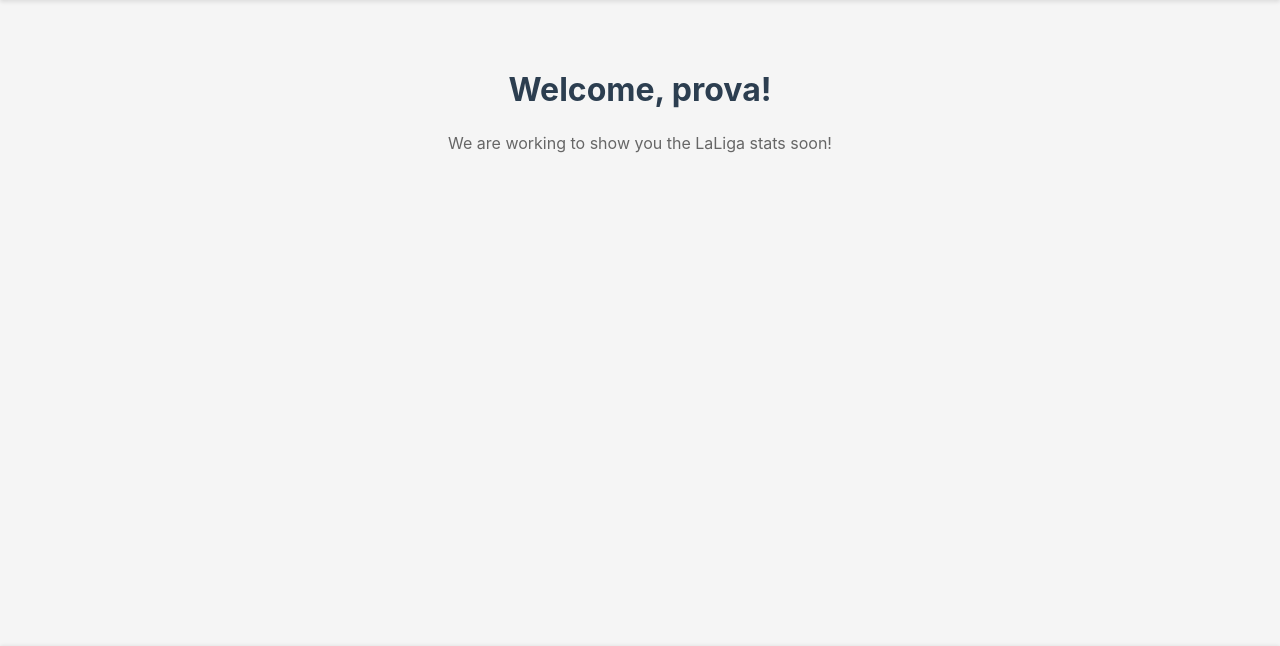
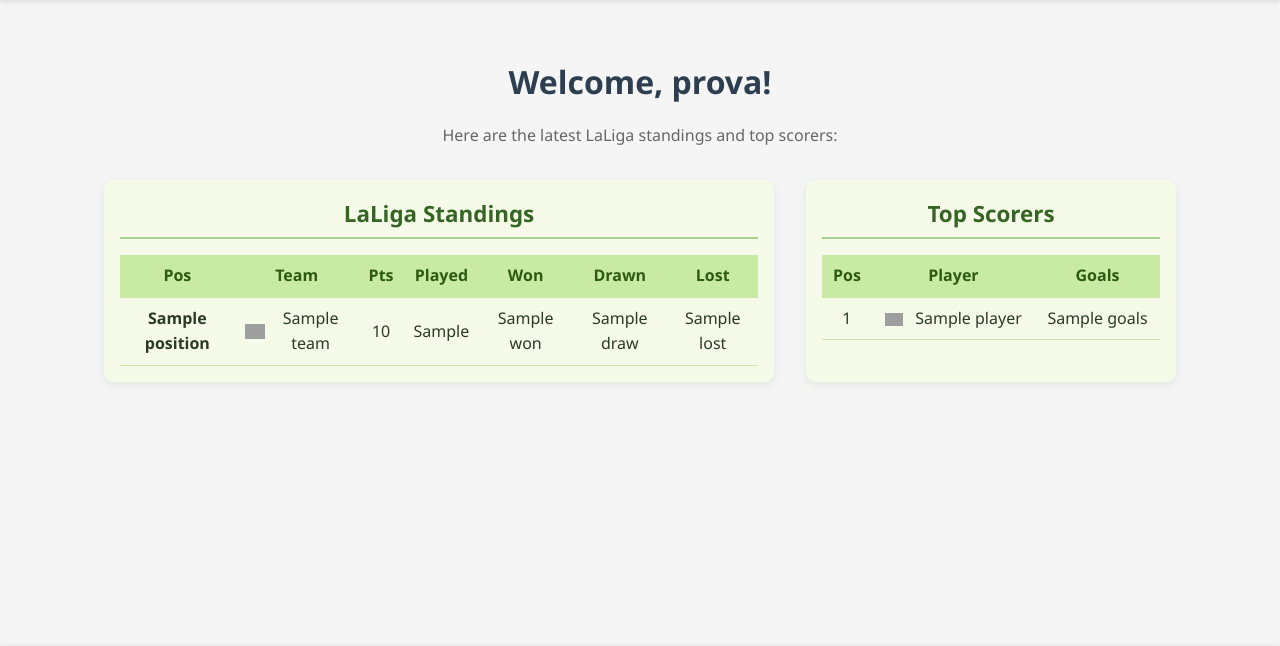
Before and after one commit to marcc28/Practica_PW, a Django app: page / in a window 1280 px wide. Shown: the part 88-734 px from the top of the page. Run offline with Django 5.2, Linux system fonts and the light colour scheme; a user stored in the database is signed in; tables that the repository leaves empty hold one stand-in row (values such as "Sample post"); a database or web service that is not in the repository returns one stand-in record (values such as "Sample title"); data that the repository does not hold is empty; grey boxes are pictures that could not be loaded.

Commit message:
clasificacions home page

```diff
--- /dev/null
+++ b/web/static/styles/home.css
@@ -0,0 +1,150 @@
+.home-container {
+    max-width: 95vw;
+    margin: 2rem auto;
+    padding: 1.5rem 2rem;
+    font-family: 'Segoe UI', Tahoma, Geneva, Verdana, sans-serif;
+    color: #2a3a23;
+}
+
+.columns-container {
+    display: flex;
+    gap: 2rem;
+    flex-wrap: wrap;
+    justify-content: center;
+}
+
+/* --- Standings Table --- */
+.standings {
+    flex: 1 1 600px;
+    border-radius: 10px;
+    box-shadow: 0 3px 10px rgba(45, 100, 0, 0.1);
+    max-height: 80vh;
+    overflow-y: auto;
+    overflow-x: auto;
+    background-color: #f6fbe9;
+    padding: 1rem;
+}
+
+.standings h2 {
+    margin-top: 0;
+    font-size: 1.4rem;
+    font-weight: 700;
+    color: #356522;
+    border-bottom: 2px solid #a9d28e;
+    padding-bottom: 0.3rem;
+    margin-bottom: 1rem;
+}
+
+.standings table {
+    width: 100%;
+    border-collapse: collapse;
+    font-size: 1rem;
+    color: #2a3a23;
+}
+
+.standings th,
+.standings td {
+    padding: 8px 10px;
+    text-align: center;
+    border-bottom: 1px solid #cbe9a5;
+}
+
+.standings th {
+    background-color: #c9eaa5;
+    color: #2d5a0e;
+    font-weight: 600;
+}
+
+.standings tbody tr:hover {
+    background-color: #d8ebcd;
+}
+
+.team-name-cell {
+    display: flex;
+    align-items: center;
+    justify-content: flex-start;
+    gap: 0.5rem;
+}
+
+.crest {
+    width: 20px;
+    height: 20px;
+    object-fit: contain;
+    vertical-align: middle;
+}
+
+.pos {
+    padding: 4px 8px;
+    text-align: center;
+    font-weight: bold;
+    border-radius: 4px;
+}
+
+.champions {
+    background-color: #004080; /* azul oscuro */
+    color: white; /* texto blanco para contraste */
+}
+
+.europa {
+    background-color: #cc6600; /* naranja oscuro */
+    color: white; /* texto blanco para contraste */
+}
+
+.conference {
+    background-color: #336633; /* verde oscuro */
+    color: white; /* texto blanco para contraste */
+}
+
+
+/* --- Scorers Table --- */
+.scorers {
+    flex: 1 1 300px;
+    background-color: #f6fbe9;
+    padding: 1rem;
+    border-radius: 10px;
+    box-shadow: 0 3px 10px rgba(45, 100, 0, 0.1);
+    max-height: 80vh;
+    overflow-y: auto;
+}
+
+.scorers h2 {
+    margin-top: 0;
+    font-size: 1.4rem;
+    font-weight: 700;
+    color: #356522;
+    border-bottom: 2px solid #a9d28e;
+    padding-bottom: 0.3rem;
+    margin-bottom: 1rem;
+}
+
+.scorers-table {
+    width: 100%;
+    border-collapse: collapse;
+    font-size: 1rem;
+    color: #2a3a23;
+}
+
+.scorers-table th,
+.scorers-table td {
+    padding: 8px 10px;
+    text-align: center;
+    border-bottom: 1px solid #cbe9a5;
+}
+
+.scorers-table th {
+    background-color: #c9eaa5;
+    color: #2d5a0e;
+    font-weight: 600;
+}
+
+.scorers-table tbody tr:hover {
+    background-color: #d8ebcd;
+}
+
+.scorers img.crest {
+    width: 18px;
+    height: 18px;
+    object-fit: contain;
+    vertical-align: middle;
+    margin-right: 0.5rem;
+}
--- a/web/templates/home.html
+++ b/web/templates/home.html
@@ -1,10 +1,83 @@
-{% extends 'base.html' %}
-
+{% extends "base.html" %}
+{% load static %}
 {% block content %}
+    <link rel="stylesheet" href="{% static 'styles/home.css' %}">
     <div class="home-container">
         {% if user.is_authenticated %}
             <h1>Welcome, {{ user.username }}!</h1>
-        <p>We are working to show you the LaLiga stats soon!</p>
+            <p>Here are the latest LaLiga standings and top scorers:</p>
+
+            <div class="columns-container">
+                <section class="standings">
+                    <h2>LaLiga Standings</h2>
+                    <table>
+                        <thead>
+                        <tr>
+                            <th>Pos</th>
+                            <th>Team</th>
+                            <th>Pts</th>
+                            <th>Played</th>
+                            <th>Won</th>
+                            <th>Drawn</th>
+                            <th>Lost</th>
+                        </tr>
+                        </thead>
+                        <tbody>
+                        {% for team in standings %}
+                            <tr>
+                                <td class="
+                                    pos
+                                    {% if team.position <= 5 %}
+                                        champions
+                                    {% elif team.position == 6 or team.position == 7 %}
+                                        europa
+                                    {% elif team.position == 8 %}
+                                        conference
+                                    {% endif %}
+                                ">
+                                    {{ team.position }}
+                                </td>
+                                <td class="team-name-cell">
+                                    <img src="{{ team.team.crest }}" alt="{{ team.team.name }} crest" class="crest">
+                                    {{ team.team.name }}
+                                </td>
+                                <td>{{ team.points }}</td>
+                                <td>{{ team.playedGames }}</td>
+                                <td>{{ team.won }}</td>
+                                <td>{{ team.draw }}</td>
+                                <td>{{ team.lost }}</td>
+                            </tr>
+                        {% endfor %}
+                        </tbody>
+                    </table>
+                </section>
+
+                <section class="scorers">
+                    <h2>Top Scorers</h2>
+                    <table class="scorers-table">
+                        <thead>
+                            <tr>
+                                <th>Pos</th>
+                                <th>Player</th>
+                                <th>Goals</th>
+                            </tr>
+                        </thead>
+                        <tbody>
+                            {% for scorer in scorers %}
+                                <tr>
+                                    <td>{{ forloop.counter }}</td>
+                                    <td>
+                                        <img src="{{ scorer.team.crest }}" alt="{{ scorer.team.name }} crest" class="crest">
+                                        {{ scorer.player.name }}
+                                    </td>
+                                    <td>{{ scorer.goals }}</td>
+                                </tr>
+                            {% endfor %}
+                        </tbody>
+                    </table>
+                </section>
+            </div>
+
         {% else %}
             <h1>Welcome to FUTBOL CHAMPAN!</h1>
             <p>Please log in to access our content.</p>
@@ -12,6 +85,5 @@
                 <a href="{% url 'login' %}" class="button">Login</a>
             </div>
         {% endif %}
-    <!-- TODO: Show standings -->
     </div>
 {% endblock %}
--- a/web/views.py
+++ b/web/views.py
@@ -16,7 +16,30 @@
 # Create your views here.
 
 def home(request):
-    return render(request, 'home.html')
+    headers = {
+        "X-Auth-Token": "0ba4dbb5a5674096a1ae842cfe22366f"
+    }
+
+    standings_url = "https://api.football-data.org/v4/competitions/PD/standings"
+    scorers_url = "https://api.football-data.org/v4/competitions/PD/scorers"
+
+    standings = []
+    scorers = []
+
+    try:
+        res_standings = requests.get(standings_url, headers=headers)
+        res_scorers = requests.get(scorers_url, headers=headers)
+        if res_standings.status_code == 200:
+            standings = res_standings.json()["standings"][0]["table"]
+        if res_scorers.status_code == 200:
+            scorers = res_scorers.json()["scorers"]
+    except Exception as e:
+        print("Error calling API:", e)
+
+    return render(request, "home.html", {
+        "standings": standings,
+        "scorers": scorers
+    })
 
 
 def logout_view(request):
```
Lines whose indentation alone changed are shown as unchanged.
